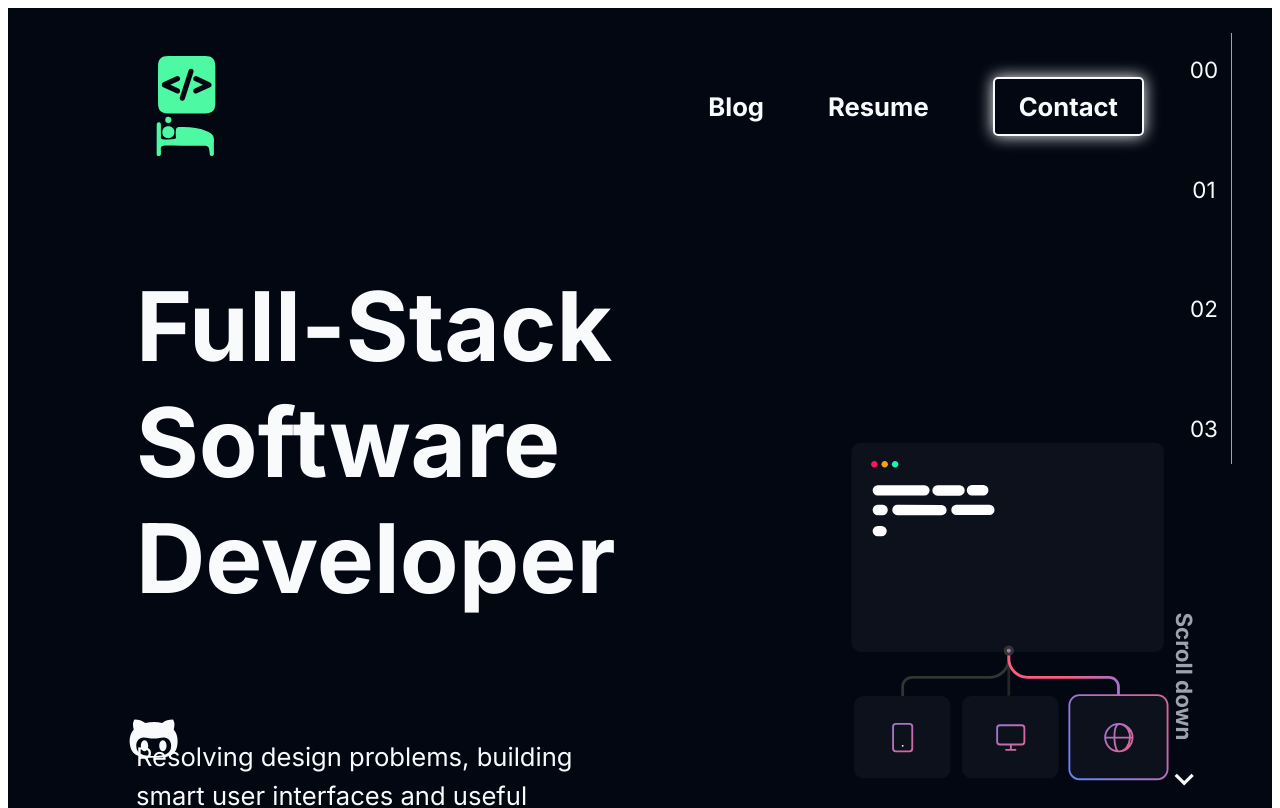
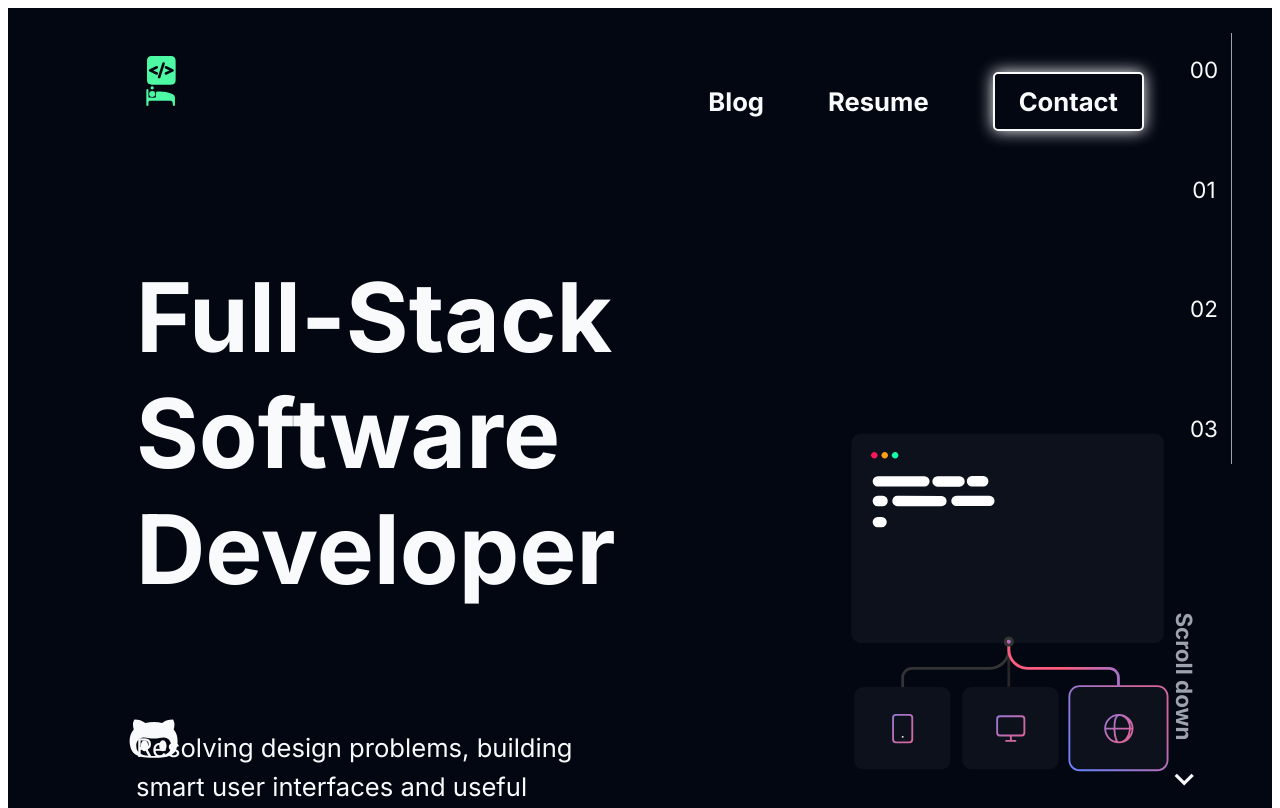
Before and after one commit to DreamCoder7/Abreham.dev, a Next.js app: page / in a window 1280 px wide. Shown: the top 808 px of the page. Built offline with nearby package versions, Linux system fonts and the light colour scheme.

Commit message:
Added logo

```diff
--- a/src/app/_components/Logo/Logo.tsx
+++ b/src/app/_components/Logo/Logo.tsx
@@ -8,19 +8,9 @@ function Logo(props: LogoProps) {
   const { isBgDark } = props;
 
   return isBgDark ? (
-    <Image
-      src="/logo-white.svg"
-      alt="Logo DreamCoder"
-      width={100}
-      height={100}
-    />
+    <Image src="/logo-white.svg" alt="Logo DreamCoder" width={50} height={50} />
   ) : (
-    <Image
-      src="/logo-dark.svg"
-      alt="Logo DreamCoder"
-      width={100}
-      height={100}
-    />
+    <Image src="/logo-dark.svg" alt="Logo DreamCoder" width={50} height={50} />
   );
 }
 
```
